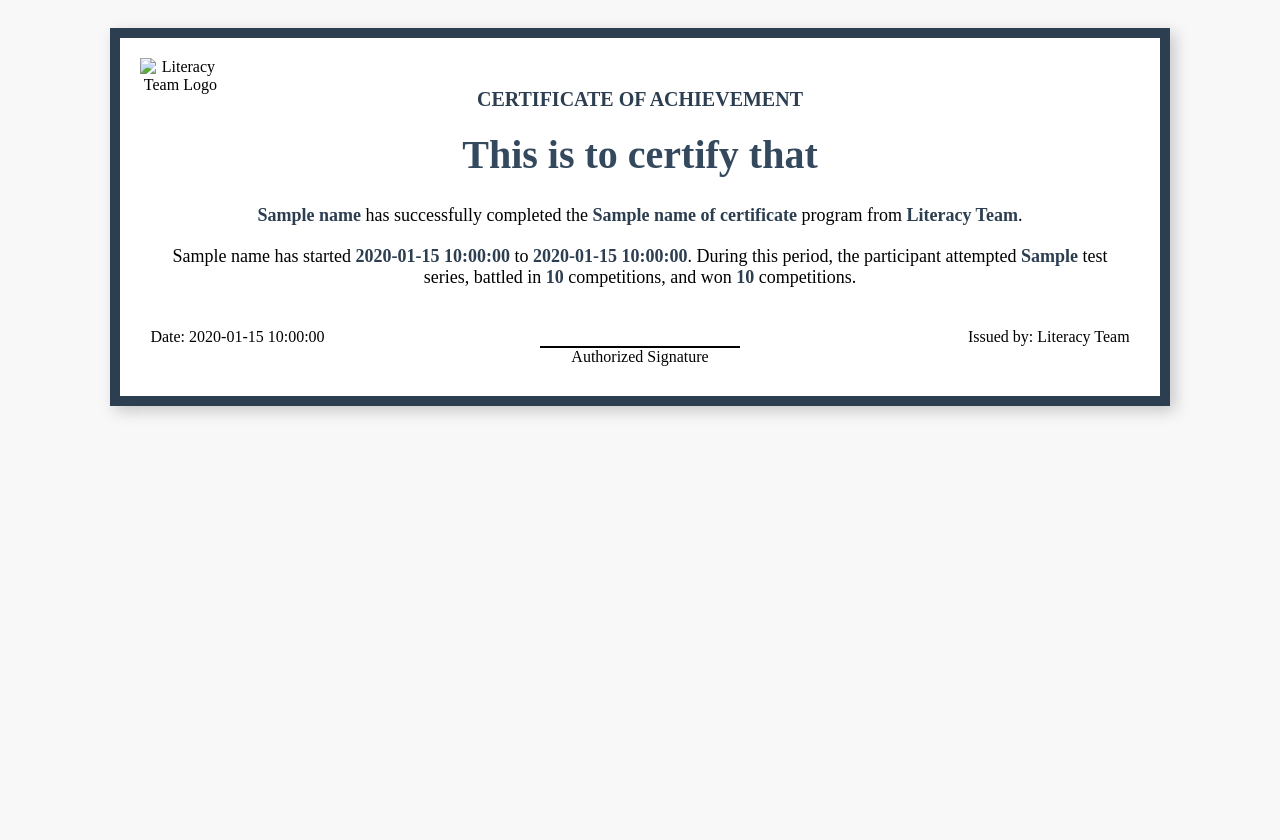
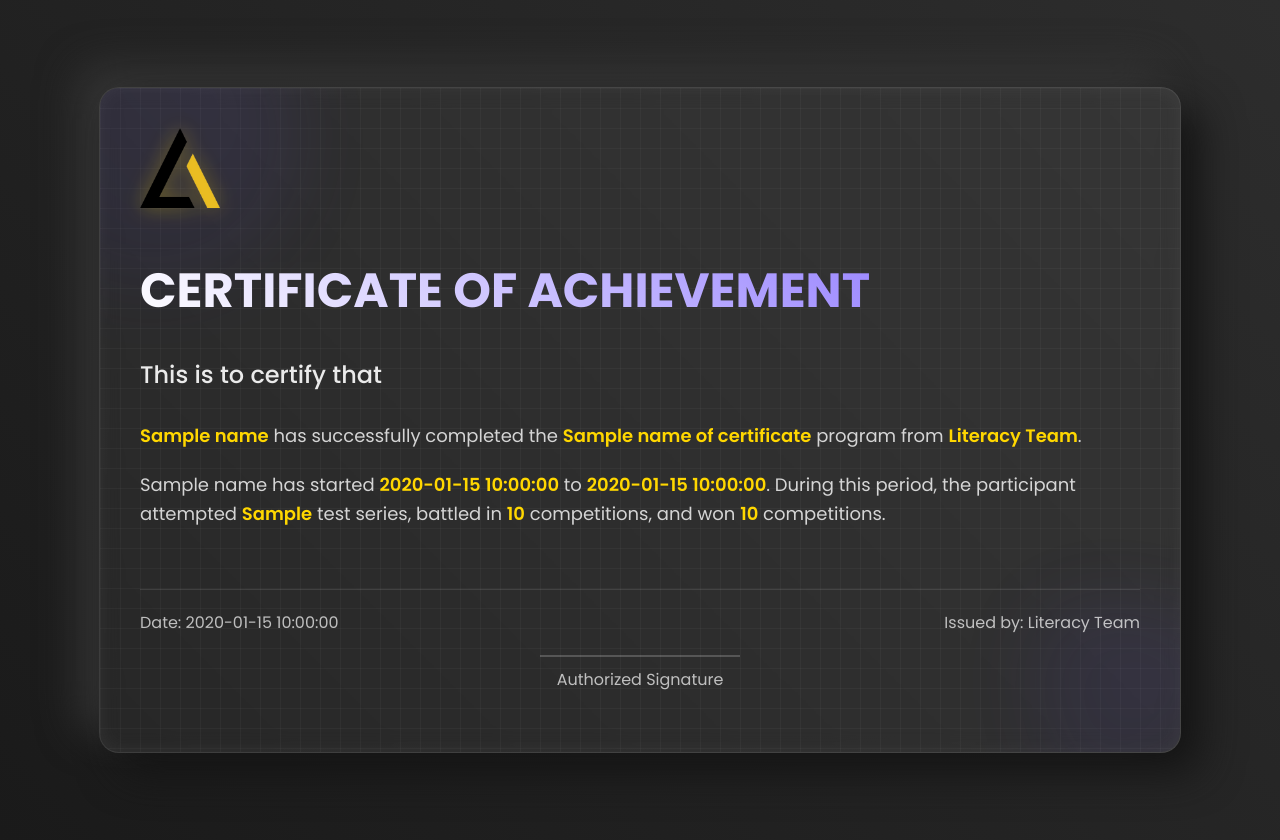
Before and after one commit to Fareed95/Literacy, a Flask app: template server/certificate/templates/certificate.html in a window 1280 px wide. Before the commit the page ends 416 px from the top, so only its background shows below. Run offline with Flask 3, Linux system fonts and the light colour scheme; the template is opened without the code that fills it: most values are stand-ins (such as "Sample title", 1, 10 or a date in 2020); some libraries are stand-ins or nearby versions.

Commit message:
logo created and certificate is done, no need modification

```diff
--- a/server/certificate/templates/certificate.html
+++ b/server/certificate/templates/certificate.html
@@ -2,82 +2,150 @@
 <html lang="en">
 <head>
     <meta charset="UTF-8">
+    <link href="https://fonts.googleapis.com/css2?family=Poppins:wght@400;500;600;700&display=swap" rel="stylesheet">
     <style>
         body {
-            font-family: 'Times New Roman', serif;
-            text-align: center;
-            background-color: #f8f8f8;
+            font-family: 'Poppins', sans-serif;
+            min-height: 100vh;
+            display: flex;
+            align-items: center;
+            justify-content: center;
+            background: linear-gradient(45deg, #1A1A1A, #2D2D2D);
+            margin: 0;
             padding: 20px;
+            color: #FFFFFF;
         }
+
         .certificate-container {
-            width: 80%;
-            margin: auto;
-            background: white;
-            padding: 30px;
-            border: 10px solid #2c3e50;
-            box-shadow: 5px 5px 15px rgba(0, 0, 0, 0.2);
+            width: 1000px;
+            padding: 40px;
+            background: rgba(255, 255, 255, 0.05);
+            backdrop-filter: blur(10px);
+            border: 1px solid rgba(255, 255, 255, 0.1);
+            border-radius: 20px;
+            box-shadow:
+                20px 20px 40px #151515,
+                -20px -20px 40px #353535,
+                inset 0 0 20px rgba(255, 255, 255, 0.05);
             position: relative;
+            overflow: hidden;
         }
+
+        .geometric-shape {
+            position: absolute;
+            background: linear-gradient(45deg, #3D348B, #7B61FF);
+            opacity: 0.1;
+            filter: blur(40px);
+            z-index: -1;
+        }
+
+        .shape-1 {
+            width: 300px;
+            height: 300px;
+            top: -100px;
+            left: -100px;
+            border-radius: 50%;
+        }
+
+        .shape-2 {
+            width: 200px;
+            height: 200px;
+            bottom: -50px;
+            right: -50px;
+            border-radius: 30% 70% 70% 30% / 30% 30% 70% 70%;
+        }
+
+        .logo {
+            width: 80px;
+            aspect-ratio: 1;
+            margin-bottom: 20px;
+            filter: drop-shadow(0 0 10px rgba(255, 215, 0, 0.3));
+        }
+
         .certificate-header {
+            font-size: 48px;
+            font-weight: 700;
+            margin: 20px 0;
+            background: linear-gradient(45deg, #FFFFFF, #7B61FF);
+            -webkit-background-clip: text;
+            background-clip: text;
+            -webkit-text-fill-color: transparent;
             text-transform: uppercase;
-            font-size: 20px;
-            font-weight: bold;
-            color: #2c3e50;
         }
+
         .certificate-title {
-            font-size: 40px;
-            font-weight: bold;
-            margin-top: 10px;
-            color: #34495e;
+            font-size: 24px;
+            font-weight: 500;
+            margin: 30px 0;
+            color: rgba(255, 255, 255, 0.9);
         }
+
         .certificate-body {
             font-size: 18px;
+            line-height: 1.6;
             margin: 20px 0;
+            color: rgba(255, 255, 255, 0.8);
         }
+
         .certificate-body span {
-            font-weight: bold;
-            color: #2c3e50;
+            color: #FFD700;
+            font-weight: 600;
         }
+
         .certificate-footer {
             display: flex;
             justify-content: space-between;
-            margin-top: 40px;
-            font-size: 16px;
+            margin-top: 60px;
+            padding-top: 20px;
+            border-top: 1px solid rgba(255, 255, 255, 0.1);
         }
+
         .signature {
             text-align: center;
-            border-top: 2px solid black;
+            border-top: 2px solid rgba(255, 255, 255, 0.2);
             width: 200px;
-            margin: auto;
+            padding-top: 10px;
+            margin: 20px auto;
+            color: rgba(255, 255, 255, 0.7);
         }
-        .date {
-            text-align: left;
+
+        .date, .issued-by {
+            color: rgba(255, 255, 255, 0.7);
         }
-        .issued-by {
-            text-align: right;
-        }
-        .logo {
+
+        /* Grid Pattern Overlay */
+        .grid-overlay {
             position: absolute;
-            top: 20px;
-            left: 20px;
-            width: 80px;
+            top: 0;
+            left: 0;
+            right: 0;
+            bottom: 0;
+            background-image: linear-gradient(rgba(255, 255, 255, 0.03) 1px, transparent 1px),
+                            linear-gradient(90deg, rgba(255, 255, 255, 0.03) 1px, transparent 1px);
+            background-size: 20px 20px;
+            pointer-events: none;
+            z-index: -1;
         }
     </style>
 </head>
 <body>
     <div class="certificate-container">
-        <img src="https://via.placeholder.com/80" class="logo" alt="Literacy Team Logo"> <!-- Replace with your actual logo -->
+        <div class="geometric-shape shape-1"></div>
+        <div class="geometric-shape shape-2"></div>
+        <div class="grid-overlay"></div>
+
+        <img src="../logo.png" class="logo" alt="Literacy Team Logo">
 
         <p class="certificate-header">Certificate of Achievement</p>
         <h1 class="certificate-title">This is to certify that</h1>
 
         <p class="certificate-body">
-            <span>{{name }}</span> has successfully completed the <span>{{ name_of_certificate }}</span>
+            <span>{{ name }}</span> has successfully completed the <span>{{ name_of_certificate }}</span>
             program from <span>Literacy Team</span>.
         </p>
 
         <p class="certificate-body">
-            {{name}} has started <span>{{ started_at }}</span> to <span>{{ ended_at }}</span>.
+            {{ name }} has started <span>{{ started_at }}</span> to <span>{{ ended_at }}</span>.
             During this period, the participant attempted <span>{{ additionol_testseries_attempted }}</span> test series,
             battled in <span>{{ competition_battled }}</span> competitions, and won <span>{{ competition_won }}</span> competitions.
         </p>
```
Also changed, not shown: client/public/logo.png (added), client/public/logo.svg (added), server/certificate/logo.png (added).
